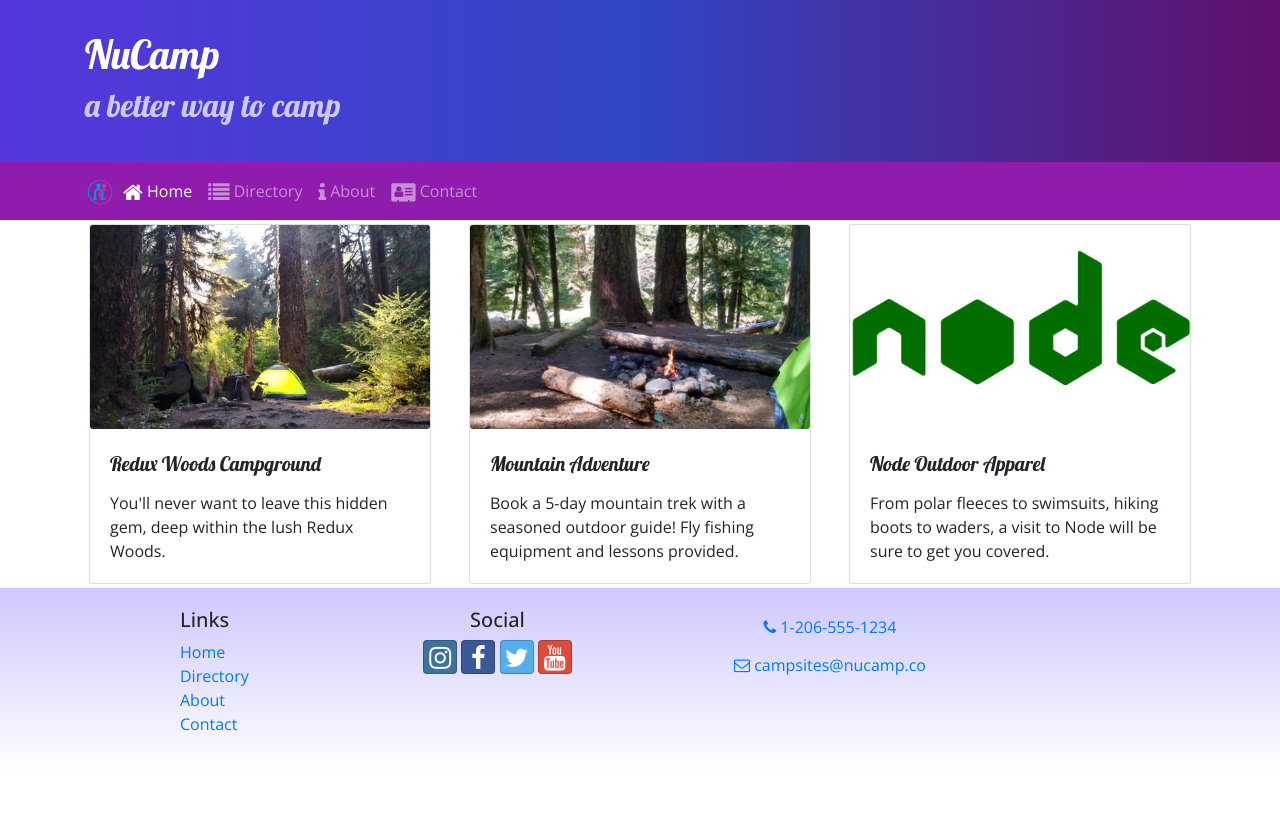
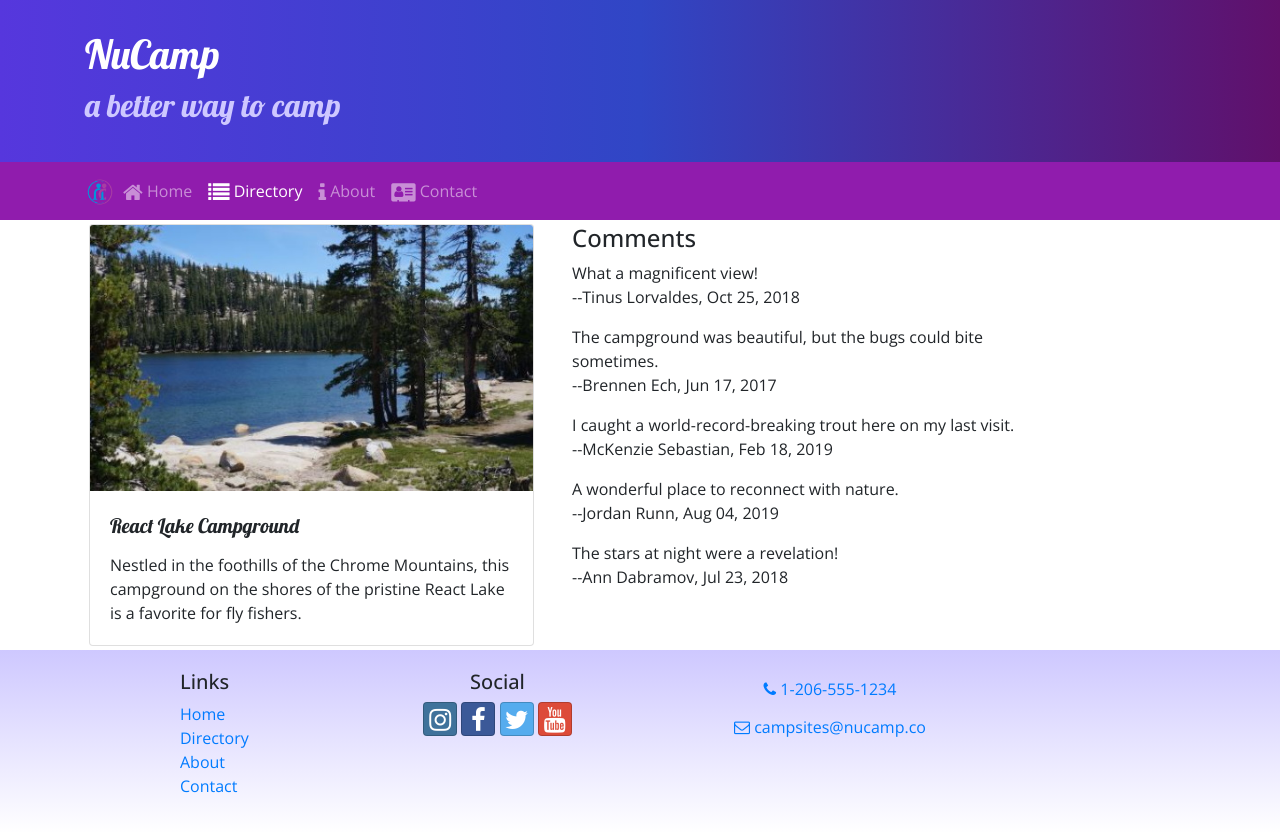
Before and after one commit to butterflymisty/reactnucampsite, a React (Create React App) app: page /directory/0 in a window 1280 px wide. Before the commit this address led to /home. Before the commit the page ends 800 px from the top, so only its background shows below. Built offline with nearby package versions, Linux system fonts and the light colour scheme.

Commit message:
React Router Parameters

```diff
--- a/src/components/CampsiteInfoComponent.js
+++ b/src/components/CampsiteInfoComponent.js
@@ -48,7 +48,7 @@ function CampsiteInfo(props) {
             <div className="container">
                 <div className="row">
                     <RenderCampsite campsite={props.campsite} />{" "}
-                    <RenderComments comments={props.campsite.comments} />{" "}
+                    <RenderComments comments={props.comments} />{" "}
                 </div>{" "}
             </div>
         );
--- a/src/components/DirectoryComponent.js
+++ b/src/components/DirectoryComponent.js
@@ -1,13 +1,16 @@
 import React from 'react';
 import { Card, CardImg, CardImgOverlay, CardTitle } from 'reactstrap';
+import { Link } from 'react-router-dom';
 
 function RenderDirectoryItem({ campsite }) {
     return (
-        <Card >
-            <CardImg width="100%" src={campsite.image} alt={campsite.name} />
-            <CardImgOverlay>
-                <CardTitle>{campsite.name}</CardTitle>
-            </CardImgOverlay>
+        <Card>
+            <Link to={`/directory/${campsite.id}`}>
+                <CardImg width="100%" src={campsite.image} alt={campsite.name} />
+                <CardImgOverlay>
+                    <CardTitle>{campsite.name}</CardTitle>
+                </CardImgOverlay>
+            </Link>
         </Card>
     )
 }
--- a/src/components/MainComponent.js
+++ b/src/components/MainComponent.js
@@ -33,12 +33,22 @@ class Main extends Component {
                 />
             );
         }
+
+        const CampsiteWithId = ({ match }) => {
+            return (
+                <CampsiteInfo campsite={this.state.campsites.filter(campsite => campsite.id === +match.params.campsiteId)[0]}
+                    comments={this.state.comments.filter(comment => comment.campsiteId === +match.params.campsiteId)}
+                />
+            )
+        }
+
         return (
             <div>
                 <Header />
                 <Switch>
                     <Route path='/home' component={HomePage} />
                     <Route exact path='/directory' render={() => <Directory campsites={this.state.campsites} />} />
+                    <Route path='/directory/:campsiteId' component={CampsiteWithId} />
                     <Route exact path='/contactus' component={Contact} />
                     <Redirect to='/home' />
                 </Switch>
```
